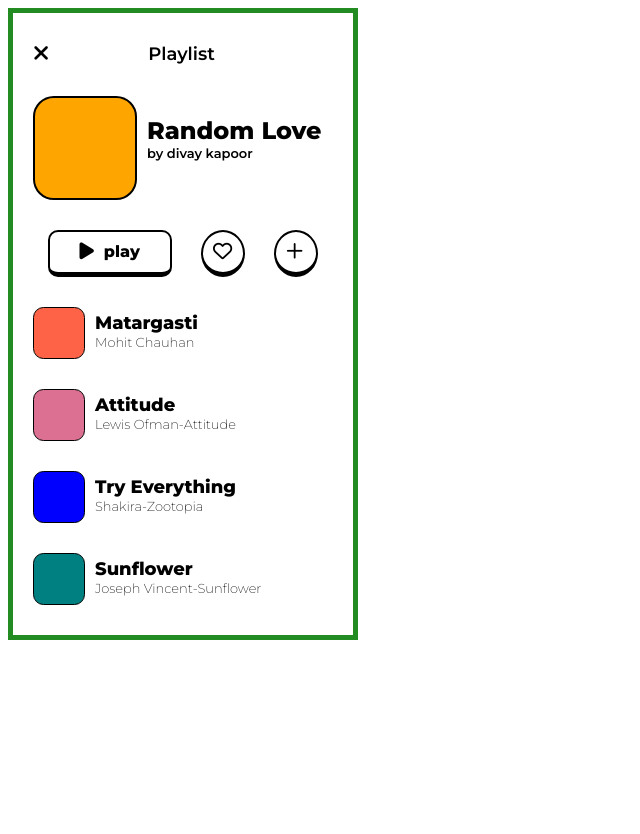
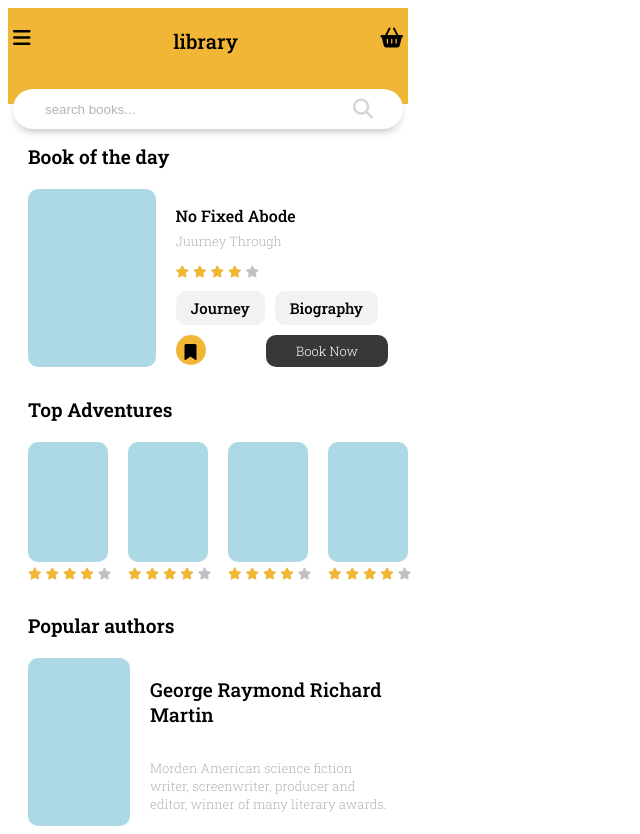
Before and after one commit to onyueo/MyWEb, a plain HTML site: page home.html in a window 1280 px wide. Shown: the whole page, without its empty margins (0-640 px from the left). Before the commit the page ends 800 px from the top, so only its background shows below. Drawn offline with Linux system fonts and the light colour scheme.

Commit message:
Day10Challenge

```diff
--- a/home.html
+++ b/home.html
@@ -4,78 +4,125 @@
 <head>
   <meta charset="utf-8">
   <meta name="viewport" content="width=device-width">
-  <title>Day8</title>
+  <title>Day10</title>
   <link href="style.css" rel="stylesheet" type="text/css" />
 
 </head>
 
 <body>
 
-  <div class="status-bar">
-    <div class="status-bar__left">
-      <i class="fas fa-times"></i></div>
-    <div class="status-bar__middle">
-      <span>Playlist</span></div>
+  <header class="head">
+    <div class="head-bar">
+      <i class="fas fa-bars fa"></i>
+      <span>library</span>
+      <i class="fas fa-shopping-basket fa"></i>
     </div>
+    <div class="search-book">
+      <input type="text" placeholder="search books...">
+      <i class="fas fa-search" style="color: #d6d6d6;"></i>
+    </div>
+  </header>
 
 
-  <div class="play_now">
-    <div class="play_now__album"></div>
-    <div class="play_now__song">
-      <div class="play_now__songname">Random Love</div>
-      <div>by divay kapoor</div>
+  <section class="intro-book">
+
+    <section class="bookofday">
+      <div class="bookofday__header li">Book of the day</div>
+      <div class="bookofday__main">
+        <div class="bookofday__book"></div>
+        <div>
+          <p>No Fixed Abode</p>
+          <p class="author">Juurney Through</p>
+          <div>
+            <i class="fas fa-star fa-xs" style="color: #f2b636;"></i>
+            <i class="fas fa-star fa-xs" style="color: #f2b636;"></i>
+            <i class="fas fa-star fa-xs" style="color: #f2b636;"></i>
+            <i class="fas fa-star fa-xs" style="color: #f2b636;"></i>
+            <i class="fas fa-star fa-xs" style="color: #6d6d6d6c;"></i>
+          </div>
+          <div class="bookofday__tag">
+            <p>Journey</p>
+            <p>Biography</p>
+          </div>
+          <div class="bookofday__mark">
+            <div class="bookofday__bookmark">
+              <i class="fas fa-bookmark" style="color: #000000;"></i>
+            </div>
+            <div class="bookofday__booknow">
+              Book Now
             </div>
           </div>
-
-
-  <div class="middle-icons">
-    <div class="middle-icons__rectangle">
-    <div class="middle-icons__rectangle-inside">
-      <i class="fas fa-play"></i>
-      <span>play</span>
         </div>
       </div>
-    <div class="middle-icons__circle">
-      <i class="far fa-heart"></i>
+    </section>
+
+      <section class="topof">
+        <div class="li">
+          Top Adventures
         </div>
-    <div class="middle-icons__circle">
-      <i class="far fa-plus"></i>
+        <div class="topof__list">
+          <div>
+            <div class="topof__books"></div>
+            <div>
+              <i class="fas fa-star fa-xs" style="color: #f2b636;"></i>
+              <i class="fas fa-star fa-xs" style="color: #f2b636;"></i>
+              <i class="fas fa-star fa-xs" style="color: #f2b636;"></i>
+              <i class="fas fa-star fa-xs" style="color: #f2b636;"></i>
+              <i class="fas fa-star fa-xs" style="color: #6d6d6d6c;"></i>
             </div>
           </div>
+          <div>
+            <div class="topof__books"></div>
+            <div>
+              <i class="fas fa-star fa-xs" style="color: #f2b636;"></i>
+              <i class="fas fa-star fa-xs" style="color: #f2b636;"></i>
+              <i class="fas fa-star fa-xs" style="color: #f2b636;"></i>
+              <i class="fas fa-star fa-xs" style="color: #f2b636;"></i>
+              <i class="fas fa-star fa-xs" style="color: #6d6d6d6c;"></i>
+            </div>
+          </div>
+          <div>
+            <div class="topof__books"></div>
+            <div>
+              <i class="fas fa-star fa-xs" style="color: #f2b636;"></i>
+              <i class="fas fa-star fa-xs" style="color: #f2b636;"></i>
+              <i class="fas fa-star fa-xs" style="color: #f2b636;"></i>
+              <i class="fas fa-star fa-xs" style="color: #f2b636;"></i>
+              <i class="fas fa-star fa-xs" style="color: #6d6d6d6c;"></i>
+            </div>
+          </div>
+          <div>
+            <div class="topof__books"></div>
+            <div>
+              <i class="fas fa-star fa-xs" style="color: #f2b636;"></i>
+              <i class="fas fa-star fa-xs" style="color: #f2b636;"></i>
+              <i class="fas fa-star fa-xs" style="color: #f2b636;"></i>
+              <i class="fas fa-star fa-xs" style="color: #f2b636;"></i>
+              <i class="fas fa-star fa-xs" style="color: #6d6d6d6c;"></i>
+            </div>
+          </div>
+        </div>
+      </section>
 
+        <section class="popauthors">
+          <div class="li">
+            Popular authors
+          </div>
+          <div class="popauthors__intro">
+            <div class="popauthors__book"></div>
+            <article class="popauthors__article">
+              <p class="popauthors__author">
+                George Raymond Richard Martin
+              </p>
+              <p class="popauthors__exp">
+                Morden American science fiction writer, screenwriter, producer and editor, winner of many literary awards.
+              </p>
+            </article>
+          </div>
+      </section>
 
-  <div class="playlist">
-    <section>
-      <article class="playlist__list">
-        <div class="playlist__album"></div>
-        <div class="playlist__song">
-          <div class="playlist__songname">Matargasti</div>
-          <div>Mohit Chauhan</div>
-        </div>
-      </article>
-      <article class="playlist__list">
-        <div class="playlist__album"></div>
-        <div class="playlist__song">
-          <div class="playlist__songname">Attitude</div>
-          <div>Lewis Ofman-Attitude</div>
-        </div>
-      </article>
-      <article class="playlist__list">
-        <div class="playlist__album"></div>
-        <div class="playlist__song">
-          <div class="playlist__songname">Try Everything</div>
-          <div>Shakira-Zootopia</div>
-        </div>
-      </article>
-      <article class="playlist__list">
-        <div class="playlist__album"></div>
-        <div class="playlist__song">
-          <div class="playlist__songname">Sunflower</div>
-          <div>Joseph Vincent-Sunflower</div>
-        </div>
-      </article>
   </section>
-  </div>
+
 
   <script src="https://kit.fontawesome.com/9e2e42fa31.js" crossorigin="anonymous"></script>
 </body>
--- a/style.css
+++ b/style.css
@@ -1,106 +1,138 @@
-@import url('https://fonts.googleapis.com/css2?family=Montserrat:wght@200;600;800&display=swap');
+@import url('https://fonts.googleapis.com/css2?family=Roboto+Slab:wght@300;500;600&display=swap');
 
 body {
-    border: 5px solid forestgreen;
-    padding: 0px 20px;
-    width: 300px;
-    font-family: 'Montserrat', sans-serif;
+    font-family: 'Roboto Slab', serif;
+    width: 400px;
+}
 
+header {
+    display: flex;
+    flex-direction: column;
+    font-size: 20px;
 }
-.status-bar {
-    margin-top: 30px;
+.head-bar {
+    display: flex;
+    justify-content: space-between;
+    padding: 20px 5px 50px 5px;
+    background-color: #f2b636;
+}
+.search-book {
+    display: flex;
+    justify-content: space-between;
+    margin: -15px 5px;
+    padding: 10px 30px;
+    background-color: white;
+    border-radius: 20px;
+    box-shadow: 0 5px 10px -4px rgba(0, 0, 0, 0.323);
+}
+.search-book input {
+    border: none;
+    color: #d6d6d6;
+}
+.search-book ::placeholder {
+    color: #b5b4b4;
+}
+
+.li {
+    font-size: larger;
     font-weight: 600;
-    font-size: large;
+    margin: 30px 0px 20px 0px;
+}
+
+.intro-book {
+    margin: 0px 20px;
+    font-size: medium;
+    font-weight: 500;
+}
+
+.bookofday__main {
     display: flex;
 }
-.status-bar__middle {
-    margin: 0px 33%;
+.bookofday__book {
+    background-color: lightblue;
+    width: 200px;
+    border-radius: 10px;
+    margin: 0px 20px 0px 0px;
+}
+.bookofday .author {
+    font-size: small;
+    font-weight: 200;
+    color: #b5b4b4;
+    margin: -10px 0px 10px 0px;
+}
+.bookofday__tag {
+    display: flex;
+}
+.bookofday__tag p {
+    background-color: #b5b4b42c;
+    padding: 7px 15px;
+    border-radius: 10px;
+    margin: 10px 10px;
+    font-size: 15px;
+    margin-left: auto;
+}
+.bookofday__mark {
+    display: flex;
+    flex-direction: row;
 }
 
-.play_now {
-    display: flex;
-    font-weight: 600;
-    font-size: small;
+.bookofday__bookmark {
+    width: 30px;
+    height: 30px;
+    background-color: #f2b636;
+    border-radius: 50%;
+    margin-right: 30px;
 }
-.play_now__album {
-    border: 2px solid black;
-    border-radius: 20%;
-    width: 100px;
-    height: 100px;
-    background-color: orange;
-    margin: 30px 0px;
+.bookofday__bookmark i {
+    margin: 9px 9px;
 }
-.play_now__song {
-   margin: 50px 10px;
-}
-.play_now__songname {
-    font-weight: 800;
-    font-size:x-large;
+.bookofday__booknow {
+    margin-left: auto;
+    background-color: #393737;
+    padding: 7px 30px;
+    border-radius: 10px;
+    text-align: center;
+    color: white;
+    font-size: 13px;
+    font-weight: 200;
+
 }
 
 
-.middle-icons {
+.topof__books {
+    background-color: lightblue;
+    width: 80px;
+    height: 120px;
+    border-radius: 10px;
+    margin: 0px 20px 0px 0px;
+
+}
+.topof__list {
     display: flex;
-    justify-content:space-around;
+    justify-content: space-between;
 }
-.middle-icons__rectangle {
-    border: 2px solid black;
+
+.popauthors__intro {
+    display: flex;
+}
+.popauthors__book {
+    background-color: lightblue;
+    width: 30%;
+    height: 120;
     border-radius: 10px;
-    width: 100px;
-    padding: 10px;
-    border-bottom-width: 5px;
 }
-.middle-icons__circle {
-    border: 2px solid black;
-    border-radius: 50%;
-    width: 20px;
-    height: 20px;
-    padding: 10px;
-    border-bottom-width: 5px;
+.popauthors__article {
+    display: flex;
+    flex-wrap: wrap;
+    width: 70%;
+    margin-left: 20px;
 }
-.middle-icons__rectangle-inside  {
-    font-weight: 800;
-    display: flex;
-    justify-content: center;
-}
-div i {
+.popauthors__author {
+    font-weight: 500;
     font-size: larger;
 }
-i ~ span {
-    margin-left: 10px;
-}
-
-
-.playlist__list {
-    display: flex;
-    margin: 30px 0px;
+.popauthors__exp {
     font-weight: 200;
     font-size: small;
+    color: #b5b4b4;
 }
-
-.playlist .playlist__album {
-    border: 1px solid black;
-    border-radius: 20%;
-    width: 50px;
-    height: 50px;
-}
-.playlist__songname {
-    font-weight: 800;
-    font-size: large;
-    margin-top: 5px;
-}
-.playlist__list:nth-child(1) .playlist__album {
-    background-color: tomato;
-}
-.playlist__list:nth-child(2) .playlist__album {
-    background-color: palevioletred;
-}
-.playlist__list:nth-child(3) .playlist__album {
-    background-color: blue;
-}
-.playlist__list:nth-child(4) .playlist__album {
-    background-color: teal;
-}
-.playlist__song {
-    margin-left: 10px;
-}
```
Lines whose indentation alone changed are shown as unchanged.
